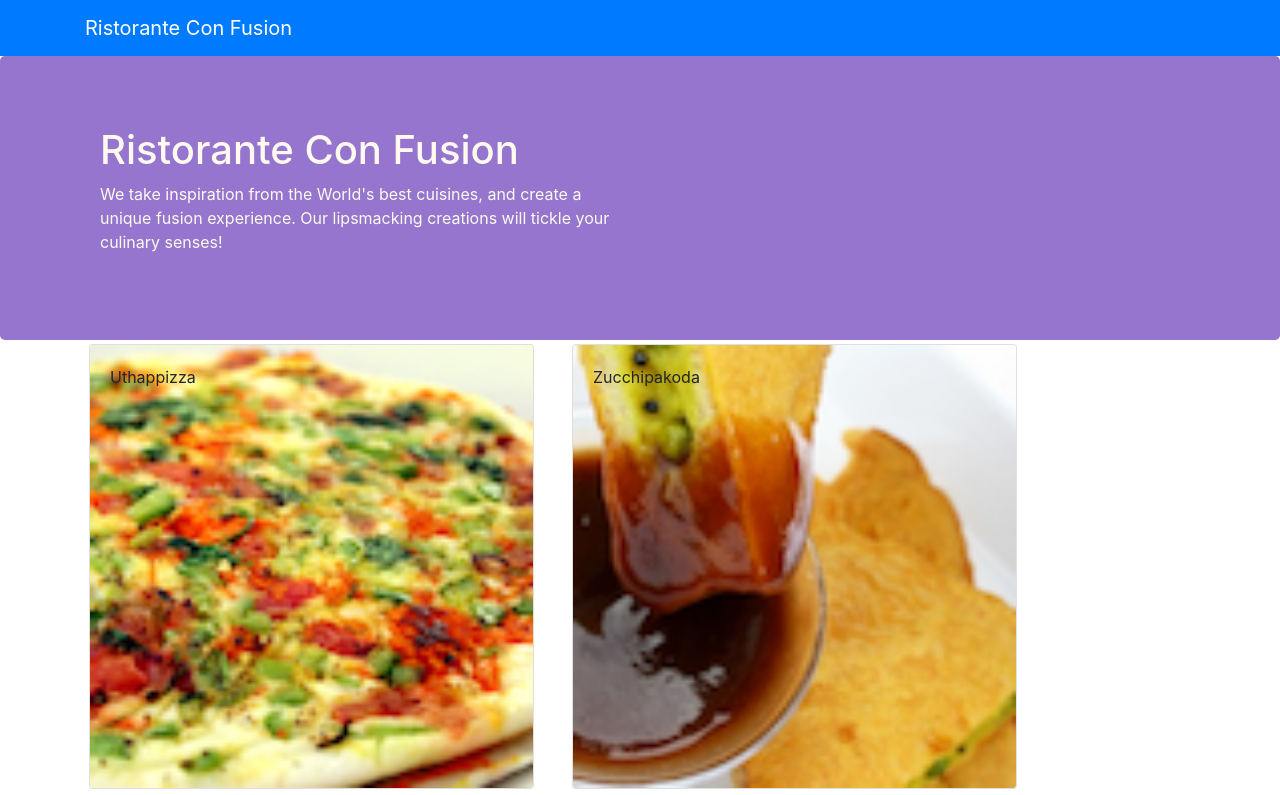
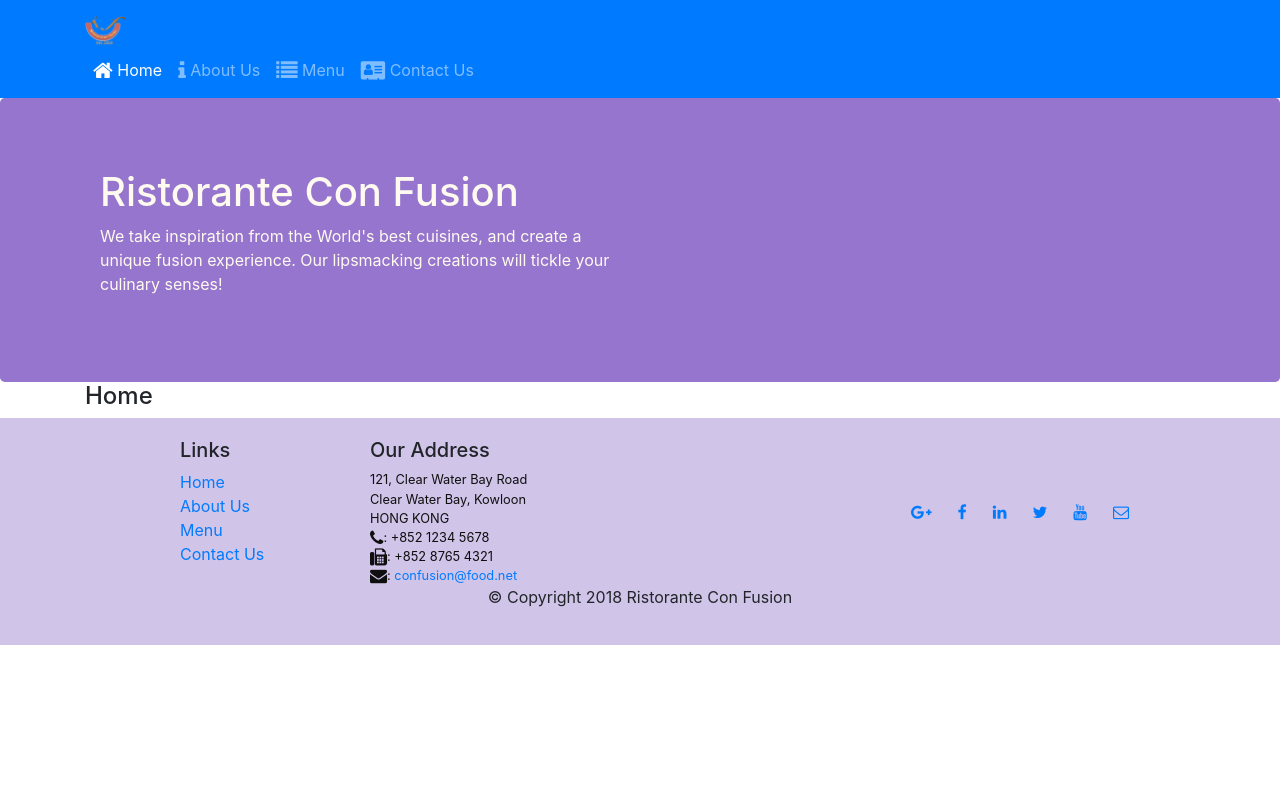
Before and after one commit to frankito-rossi/confusion---client, a React (Create React App) app: page /home in a window 1280 px wide. Shown: the top 795 px of the page. Built offline with nearby package versions, Linux system fonts and the light colour scheme.

Commit message:
React Router

```diff
--- a/package.json
+++ b/package.json
@@ -10,6 +10,7 @@
     "font-awesome": "^4.7.0",
     "react": "^18.1.0",
     "react-dom": "^18.1.0",
+    "react-router-dom": "^4.2.2",
     "react-scripts": "5.0.1",
     "reactstrap": "^9.0.2",
     "web-vitals": "^2.1.4"
--- a/src/App.css
+++ b/src/App.css
@@ -29,5 +29,9 @@
 }
 
 .navbar-dark {
-    background-color: #512DA8;
+    background-color: #ffff;
 }
+
+.dark{
+  background-color: #512DA8;
+}
--- a/src/App.js
+++ b/src/App.js
@@ -1,16 +1,17 @@
 import React, {Component} from 'react';
-import { Navbar, NavbarBrand } from 'reactstrap';
 import Main from './components/MainComponent';
 import './App.css';
-import {DISHES} from './shared/dishes';
+import {BrowserRouter} from 'react-router-dom';
 
 class App extends Component{
 
   render(){
     return (
-      <div>
-        <Main />
-      </div>
+      <BrowserRouter>
+        <div>
+          <Main />
+        </div>
+      </BrowserRouter>
     );
   }
 }
--- a/src/components/FooterComponent.js
+++ b/src/components/FooterComponent.js
@@ -1,4 +1,5 @@
 import React from 'react';
+import { Link } from 'react-router-dom';
 
 function Footer(props) {
     return(
@@ -8,10 +9,10 @@
                 <div className="col-4 offset-1 col-sm-2">
                     <h5>Links</h5>
                     <ul className="list-unstyled">
-                        <li><a href="#">Home</a></li>
-                        <li><a href="#">About</a></li>
-                        <li><a href="#">Menu</a></li>
-                        <li><a href="contactus.html">Contact</a></li>
+                      <li><Link to='/home'>Home</Link></li>
+                      <li><Link to='/aboutus'>About Us</Link></li>
+                      <li><Link to='/menu'>Menu</Link></li>
+                      <li><Link to='/contactus'>Contact Us</Link></li>
                     </ul>
                 </div>
                 <div className="col-7 col-sm-5">
--- a/src/components/HeaderComponent.js
+++ b/src/components/HeaderComponent.js
@@ -1,15 +1,47 @@
 import React, {Component} from 'react';
-import { Navbar, NavbarBrand, Jumbotron } from 'reactstrap';
+import { Navbar, NavbarBrand, Nav, NavbarToggler, Collapse, NavItem, Jumbotron } from 'reactstrap';
+import { NavLink } from 'react-router-dom';
 
 class Header extends Component {
+  constructor(props){
+    super(props);
+    this.state= {
+      isNavOpen: false
+    };
+    this.toggleNav = this.toggleNav.bind(this);
+  }
+
+  toggleNav(){
+    this.setState({
+      isNavOpen: !this.state.isNavOpen
+    });
+  }
+
   render(){
     return(
       <React.Fragment>
-        <Navbar dark color="primary">
+      <Navbar dark expand="md" color="primary">
           <div className="container">
-            <NavbarBrand href="/">Ristorante Con Fusion</NavbarBrand>
+              <NavbarToggler onClick={this.toggleNav} />
+              <NavbarBrand className="mr-auto" href="/"><img src='assets/images/logo.png' height="30" width="41" alt='Ristorante Con Fusion' /></NavbarBrand>
+              <Collapse isOpen={this.state.isNavOpen} navbar>
+                  <Nav navbar>
+                  <NavItem>
+                      <NavLink className="nav-link"  to='/home'><span className="fa fa-home fa-lg"></span> Home</NavLink>
+                  </NavItem>
+                  <NavItem>
+                      <NavLink className="nav-link" to='/aboutus'><span className="fa fa-info fa-lg"></span> About Us</NavLink>
+                  </NavItem>
+                  <NavItem>
+                      <NavLink className="nav-link"  to='/menu'><span className="fa fa-list fa-lg"></span> Menu</NavLink>
+                  </NavItem>
+                  <NavItem>
+                      <NavLink className="nav-link" to='/contactus'><span className="fa fa-address-card fa-lg"></span> Contact Us</NavLink>
+                  </NavItem>
+                  </Nav>
+              </Collapse>
           </div>
-        </Navbar>
+      </Navbar>
         <div className="jumbotron">
           <div className="container">
             <div className="row row-header">
--- /dev/null
+++ b/src/components/HomeComponent.js
@@ -0,0 +1,11 @@
+import React from 'react';
+
+function Home(props) {
+    return(
+      <div className="container">
+        <h4>Home</h4>
+      </div>
+    );
+}
+
+export default Home;
--- a/src/components/MainComponent.js
+++ b/src/components/MainComponent.js
@@ -1,10 +1,11 @@
 import React, { Component } from 'react';
-
+import Home from './HomeComponent';
 import Menu from './MenuComponent';
 import DishDetail from './DishdetailComponent';
 import { DISHES } from '../shared/dishes';
 import Header from './HeaderComponent';
 import Footer from './FooterComponent';
+import {Switch, Route, Redirect} from 'react-router-dom';
 
 class Main extends Component {
 
@@ -16,16 +17,20 @@
     };
   }
 
-  onDishSelect(dishId) {
-    this.setState({ selectedDish: dishId});
-  }
-
   render() {
+    const HomePage = () => {
+      return(
+        <Home />
+      );
+    }
     return (
       <div>
         <Header/>
-        <Menu dishes={this.state.dishes} onClick={(dishId) => this.onDishSelect(dishId)} />
-        <DishDetail dish={this.state.dishes.filter((dish) => dish.id === this.state.selectedDish)[0]} />
+        <Switch>
+          <Route path="/home" component={HomePage} />
+          <Route exact path="/menu" component={()=><Menu dishes={this.state.dishes}/>} />
+          <Redirect to="/home" />
+        </Switch>
         <Footer/>
       </div>
     );
```
Also changed, not shown: 1 other file (tests, documents, lock files or other folders).
